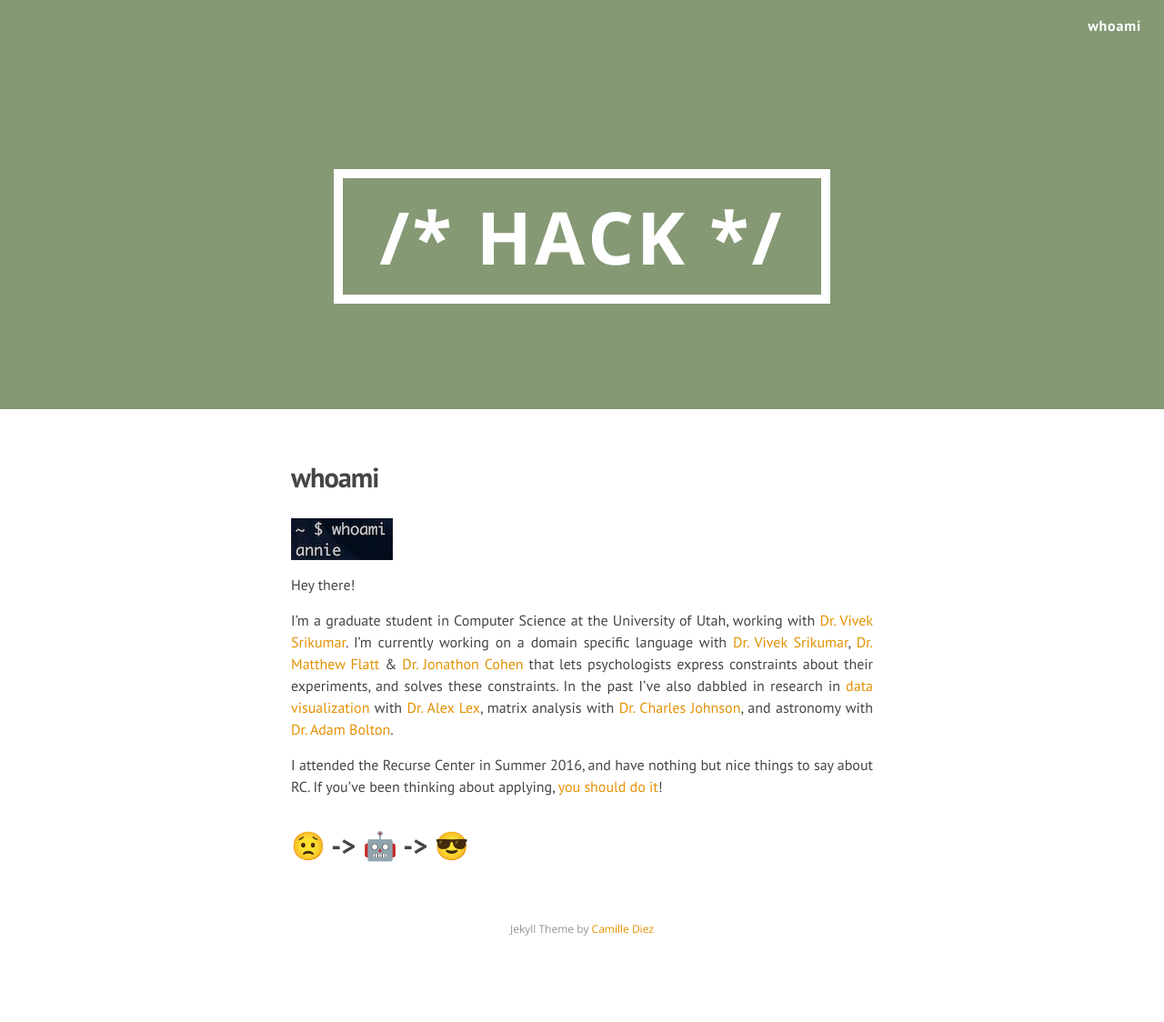
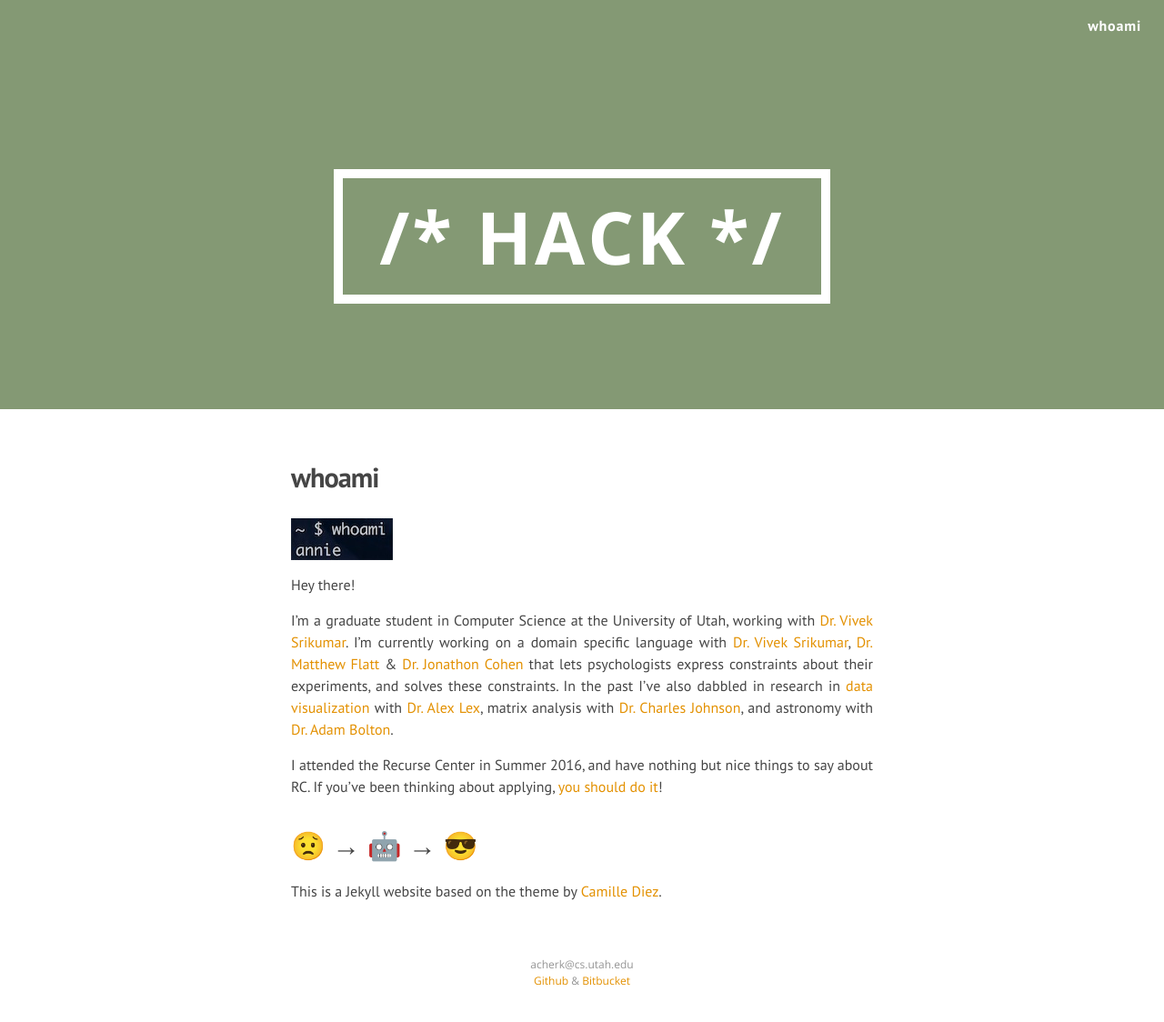
Before and after one commit to anniecherk/anniecherk.github.io, a Jekyll site: the page built from about.md, in a window 1280 px wide. Shown: the whole page at 91% size. Built offline with Jekyll 4.4.1, drawn with Linux system fonts in a browser that asks for light colours; nearby versions of some CDN libraries; before the commit the page ends 1067 px from its top, so only the background shows below that.

Commit message:
updating footer & about to actually have my contact info

```diff
--- a/_config.yml
+++ b/_config.yml
@@ -1,8 +1,8 @@
 # Site settings
 title: /* HACK */
-email:
+email: annie.cherk@gmail.com
 description: > # this means to ignore newlines until "baseurl:"
-  Jekyll Theme Demo
+    Beep Beep Boop Boop
 baseurl: "" # the subpath of your site, e.g. /blog/
 url: "https://anniecherkaev.com" # the base hostname & protocol for your site
 twitter_username: username
--- a/_includes/footer.html
+++ b/_includes/footer.html
@@ -1,5 +1,9 @@
 <div class="footer" align="center">
 
-  Jekyll Theme by <a href=https://github.com/diezcami target="_blank">Camille Diez</a><BR />
+ acherk@cs.utah.edu <BR />
+
+<a href=https://github.com/anniecherk target="_blank">Github</a>
+  &
+<a href=https://bitbucket.org/anniecherk/ target="_blank">Bitbucket</a>
 
 </div>
--- a/about.md
+++ b/about.md
@@ -14,4 +14,8 @@ I'm a graduate student in Computer Science at the University of Utah, working wi
 
 I attended the Recurse Center in Summer 2016, and have nothing but nice things to say about RC. If you've been thinking about applying, [you should do it](https://www.recurse.com/)!
 
-# 😟 -> 🤖 -> 😎
+# 😟 → 🤖 →  😎
+
+<p></p>
+
+This is a Jekyll website based on the theme by [Camille Diez](https://github.com/diezcami).
```
